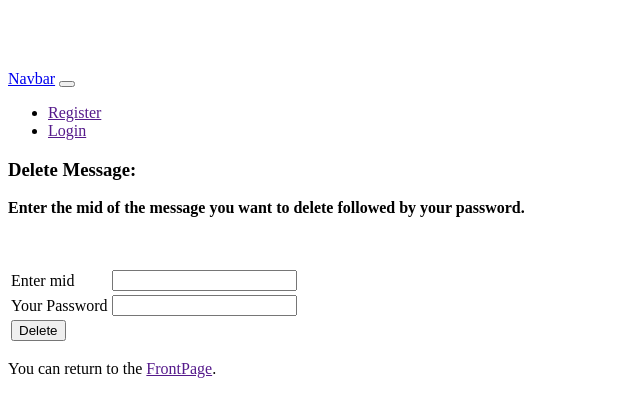
After one commit to MuntasirSauvik/tutorial1, a Python web app: template tutorial1/templates/messages/messageRemove.jinja2 in a window 1280 px wide. The commit adds this page. Shown: the top 417 px of the page, without its empty margins (0-640 px from the left). Run offline with Jinja, Linux system fonts and the light colour scheme; the template is opened without the code that fills it, so the values that code supplies are empty.

Commit message:
message remove option implemented

```diff
--- a/tutorial1/routes.py
+++ b/tutorial1/routes.py
@@ -23,6 +23,7 @@ def includeme(config):
     config.add_route('chatroom_list', '/chatroomList')
     config.add_route('chatroom_add', '/chatroomAdd')
     config.add_route('chatroom_remove', '/chatroomRemove')
+    config.add_route('message_remove', '/messageRemove')
     config.add_route('chatrooms', '/chatrooms')
     config.add_route('chatroom', '/chatroom/{roomId}')
     config.add_route('chatroom_modify', '/chatroomModify/{roomId}')
--- a/tutorial1/templates/editorPage.jinja2
+++ b/tutorial1/templates/editorPage.jinja2
@@ -20,6 +20,7 @@
     <li><a href="{{ request.route_url('chatroom_list') }}">View List of all Chatrooms</a></li>
     <li><a href="{{ request.route_url('chatroom_add') }}">Add a new Chatroom</a></li>
     <li><a href="{{ request.route_url('chatroom_remove') }}">Delete a Chatroom</a></li>
+    <li><a href="{{ request.route_url('message_remove') }}">Delete a Message</a></li>
 </p>
 
 <p>You can return to the
--- a/tutorial1/templates/messages/chatroom.jinja2
+++ b/tutorial1/templates/messages/chatroom.jinja2
@@ -17,12 +17,14 @@
   <tr>
     <th>User</th>
     <th>Message</th>
+    <th>mid</th>
     <th>Time</th>
   </tr>
     {% for i in res2 %}
       <tr>
         <td>{{ i.creator.name }}</td>
         <td>{{ i.message_text }}</td>
+        <td>{{ i.id }}</td>
         <td>{{ i.dateTime }}</td>
       </tr>
     {% endfor %}
--- /dev/null
+++ b/tutorial1/templates/messages/messageRemove.jinja2
@@ -0,0 +1,42 @@
+{% extends '../common/layout.jinja2' %}
+ <title>DeleteMessage</title>
+{% block subtitle %}{{page.name}} - {% endblock subtitle %}
+
+{% block content %}
+<h3>Delete Message:</h3>
+<p><strong>Enter the mid of the message you want to delete followed by your password.</strong></p>
+
+<br>
+{{ message }}
+{% if errors|length %}
+{{ errors|join('<br>')|safe }}
+{% endif %}
+
+<form action="{{ url }}" method="post">
+    <input type="hidden" name="next" value="{{ next_url }}">
+        <p class="pull-right">
+            <table>
+                <tr>
+                    <div class="form-group">
+                        <td><label for="message_id">Enter mid</label></td>
+                        <td><input type="Integer" name="message_id"></td>
+                    </div>
+                </tr>
+                <tr>
+                    <div class="form-group">
+                        <td><label for="password">Your Password</label></td>
+                        <td><input type="password" name="password1"></td>
+                    </div>
+                </tr>
+                <tr>
+                    <div class="form-group">
+                        <td align="left"><button type="submit" name="form.submitted" value="Register" >Delete</button></td>
+                    </div>
+                </tr>
+            </table>
+        </p>
+</form>
+<p>You can return to the
+<a href="{{request.route_url('view_page', pagename='FrontPage')}}">FrontPage</a>.
+</p>
+{% endblock content %}
```
Also changed, not shown: tutorial1/views/messages.py (+34 -0 lines), tutorial1.sqlite.
